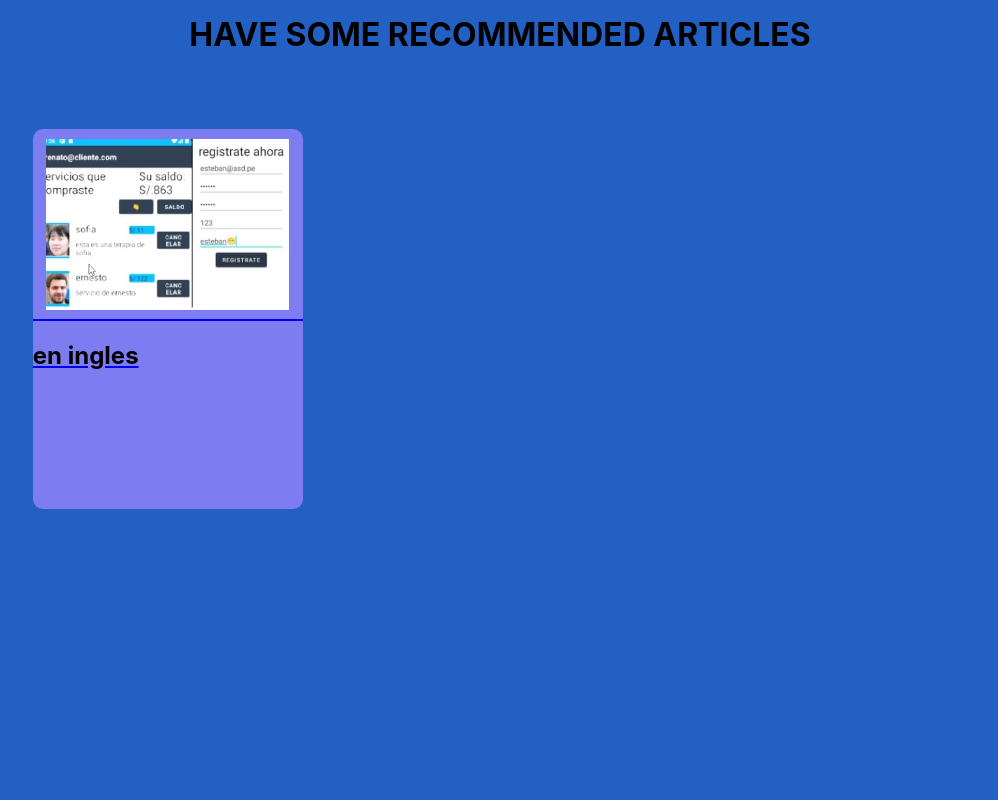
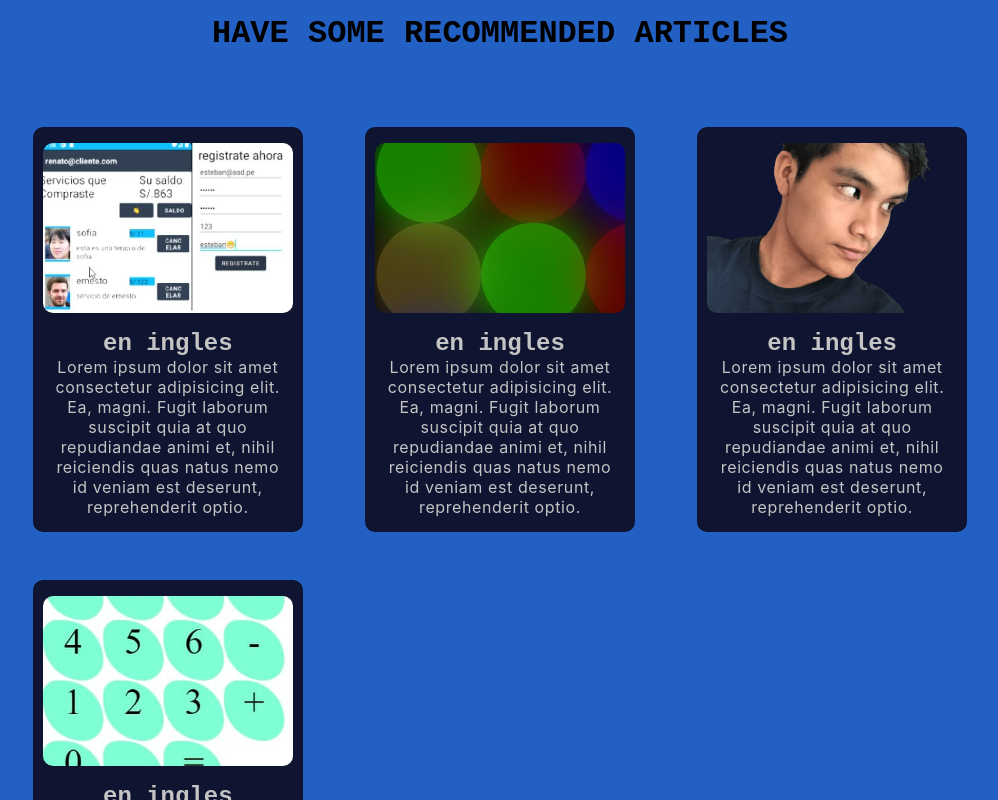
Before and after one commit to fimovol/testdereacttest, a React (Create React App) app: page /b in a window 1280 px wide. Shown: the top 800 px of the page, without its empty margins (140-1138 px from the left). Built offline with nearby package versions, Linux system fonts and the light colour scheme.

Commit message:
mejorando el blog

```diff
--- a/src/routes/blog.jsx
+++ b/src/routes/blog.jsx
@@ -1,30 +1,24 @@
 import styles from "../style/sobremi.module.css"
 import styleblog from '../style/blog.module.css'
-import { Link } from "react-router-dom"
+import { useTranslation } from "react-i18next"
+import { Caja } from "../utils/cajablog.jsx"
 import imagen from '../img/movil.jpg'
-import { useTranslation } from "react-i18next"
+import imagend from '../img/luces.jpg'
+import imagenq from '../img/a2-min.png'
+import imagenf from '../img/calculadora.jpg'
 
 export function Blog(){
 
     const [t] = useTranslation("global")
+    //t("blog.description")
     return (
         <div className={styles.contenedorblog}>
             <h1 className={styleblog.h1}>{t("blog.title")}</h1>
             <section className={styleblog.blogcontainer}>
-                <div className={styleblog.caja}>
-                    <Link to="jeje">
-                        <div className={styleblog.relleno}>
-                            <div className={styleblog.arriba}>
-                                <div className={styleblog.centrado}>
-                                    <img src={imagen} alt="asdadasd" className={styleblog.imagen}/>
-                                </div>
-                            </div>
-                            <div className={styleblog.abajo}>
-                                <h1 className={styleblog.descripcion}>{t("blog.description")}</h1>
-                            </div>
-                        </div>
-                    </Link>
-                </div>
+                <Caja descripcion={t("blog.description")} imagen={imagen}/>
+                <Caja descripcion={t("blog.description")} imagen={imagend}/>
+                <Caja descripcion={t("blog.description")} imagen={imagenq}/>
+                <Caja descripcion={t("blog.description")} imagen={imagenf}/>
             </section>
         </div>
 
--- a/src/style/blog.module.css
+++ b/src/style/blog.module.css
@@ -2,12 +2,13 @@
     margin: 15px 20px;
     text-align: center;
     text-transform: uppercase;
+    font-family: 'Courier New', Courier, monospace;
 }
 .caja{
     width: 270px;
-    height: 380px;
+    height: 405px;
     border-radius: 10px;
-    background-color: rgb(125, 125, 241);
+    background-color: rgb(15, 20, 49);
     margin-bottom: 48px;
     transition: .1s linear;
 }
@@ -31,23 +32,38 @@
     display: flex;
     justify-content: center;
     align-items: center;
-    border-bottom: 2px solid;
 }
 .abajo{
     width: 100%;
     height: 50%;
+    overflow: hidden;
+    text-overflow: ellipsis;
 }
 .imagen{
     width: 100%;
     height: 100%;
     object-fit: cover;
+    border-radius: 10px;
 }
 .centrado{
-    width: 90%;
-    height: 90%;
+    width: 250px;
+    height: 170px;
 }
 .descripcion{
-    color: black;
+    font-family: 'Courier New', Courier, monospace;
+    color: rgb(196, 196, 196);
+    margin-block-start: 0;
+    margin-block-end: 0;
+    text-align: center;
+}
+.href{
+    text-decoration: none;
+}
+.texto{
+    color: rgb(196, 196, 196);;
+    margin: 0 15px 0 15px;
+    text-align: center;
+    letter-spacing: .6px;
 }
 @media (max-width:738px){
     .blogcontainer{
--- /dev/null
+++ b/src/utils/cajablog.jsx
@@ -0,0 +1,22 @@
+import styleblog from '../style/blog.module.css'
+import { Link } from 'react-router-dom'
+
+
+export const Caja = ({descripcion,imagen}) => {
+
+    return <div className={styleblog.caja}>
+    <Link to="jeje" className={styleblog.href}>
+        <div className={styleblog.relleno}>
+            <div className={styleblog.arriba}>
+                <div className={styleblog.centrado}>
+                    <img src={imagen} alt="asdadasd" className={styleblog.imagen}/>
+                </div>
+            </div>
+            <div className={styleblog.abajo}>
+                <h1 className={styleblog.descripcion}>{descripcion}</h1>
+                <p className={styleblog.texto}>Lorem ipsum dolor sit amet consectetur adipisicing elit. Ea, magni. Fugit laborum suscipit quia at quo repudiandae animi et, nihil reiciendis quas natus nemo id veniam est deserunt, reprehenderit optio.</p>
+            </div>
+        </div>
+    </Link>
+</div>
+}
```
